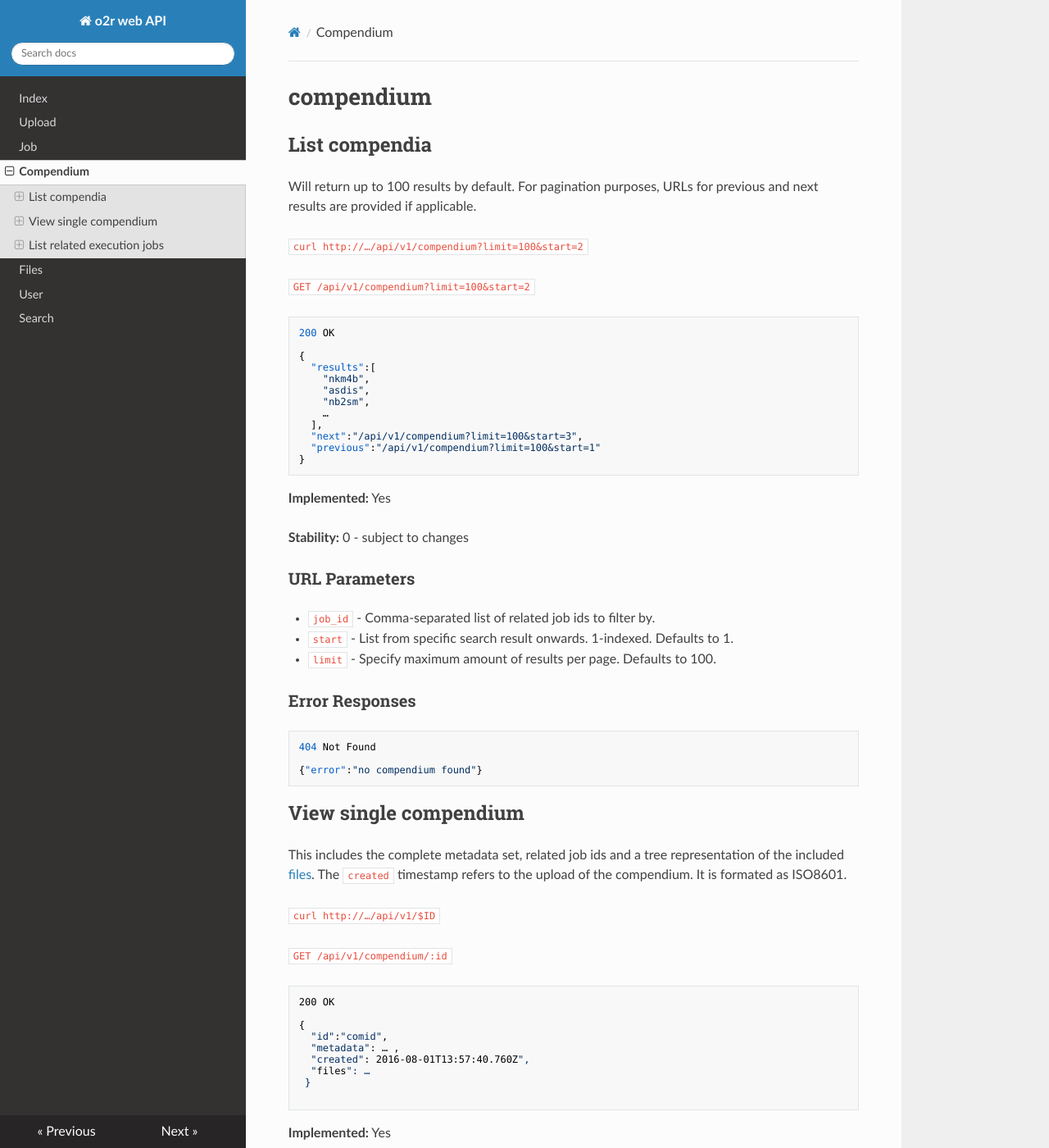
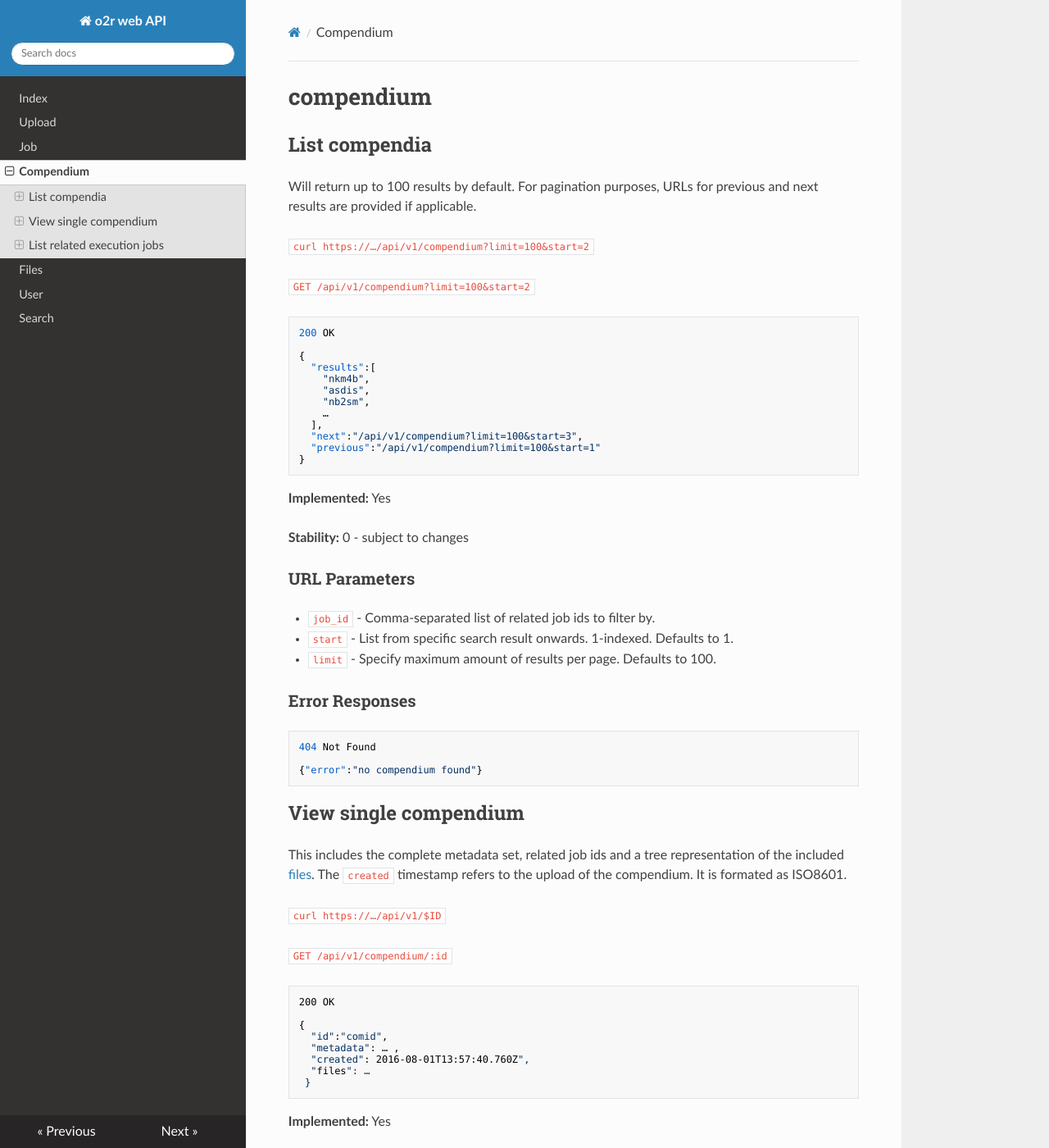
Before and after one commit to o2r-project/api, an MkDocs documentation site: the page built from docs/compendium.md, in a window 1280 px wide and 1400 px high. Shown: the whole window at 82% size. Built offline with MkDocs 1.6.1, drawn with Linux system fonts in a browser that asks for light colours; nearby versions of some CDN libraries; old or Windows-style settings are respelled for this version of MkDocs; some of the changed text lies outside the part shown.

Commit message:
Advise to use HTTPS, change curl examples to reflect this

````diff
--- a/docs/compendium.md
+++ b/docs/compendium.md
@@ -4,7 +4,7 @@
 
 Will return up to 100 results by default. For pagination purposes, URLs for previous and next results are provided if applicable.
 
-`curl http://…/api/v1/compendium?limit=100&start=2`
+`curl https://…/api/v1/compendium?limit=100&start=2`
 
 `GET /api/v1/compendium?limit=100&start=2`
 
@@ -22,15 +22,16 @@ Will return up to 100 results by default. For pagination purposes, URLs for prev
   "previous":"/api/v1/compendium?limit=100&start=1"
 }
 ```
-__Implemented:__ Yes
 
-__Stability:__ 0 - subject to changes
+**Implemented:** Yes
+
+**Stability:** 0 - subject to changes
 
 ### URL Parameters
 
-* `job_id` - Comma-separated list of related job ids to filter by.
-*  `start` - List from specific search result onwards. 1-indexed. Defaults to 1.
-*  `limit` - Specify maximum amount of results per page. Defaults to 100.
+- `job_id` - Comma-separated list of related job ids to filter by.
+- `start` - List from specific search result onwards. 1-indexed. Defaults to 1.
+- `limit` - Specify maximum amount of results per page. Defaults to 100.
 
 ### Error Responses
 
@@ -44,7 +45,7 @@ __Stability:__ 0 - subject to changes
 
 This includes the complete metadata set, related job ids and a tree representation of the included [files](files.md). The `created` timestamp refers to the upload of the compendium. It is formated as ISO8601.
 
-`curl http://…/api/v1/$ID`
+`curl https://…/api/v1/$ID`
 
 `GET /api/v1/compendium/:id`
 
@@ -57,17 +58,15 @@ This includes the complete metadata set, related job ids and a tree representati
   "created": 2016-08-01T13:57:40.760Z",
   "files": …
  }
-
 ```
 
-__Implemented:__ Yes
+**Implemented:** Yes
 
-__Stability:__ 0 - subject to changes
+**Stability:** 0 - subject to changes
 
 ### URL Parameters
 
-* `:id` - the compendiums id
-
+- `:id` - the compendiums id
 
 ### Error Responses
 
@@ -79,8 +78,7 @@ __Stability:__ 0 - subject to changes
 
 ## List related execution jobs
 
-
-`curl http://…/api/v1/compendium/$ID/jobs`
+`curl https://…/api/v1/compendium/$ID/jobs`
 
 `GET /api/v1/compendium/:id/jobs`
 
@@ -98,12 +96,13 @@ __Stability:__ 0 - subject to changes
 }
 ```
 
-__Implemented:__ Yes
+**Implemented:** Yes
 
-__Stability:__ 0 - subject to changes
+**Stability:** 0 - subject to changes
 
 ### URL Parameters
-* `:id` - compendium id that the results should be related to
+
+- `:id` - compendium id that the results should be related to
 
 ### Error Response
 
````
Also changed, not shown: docs/index.md (+2 -3 lines), docs/job.md (+39 -47 lines), docs/upload.md (+13 -11 lines), docs/user.md (+2 -2 lines).
